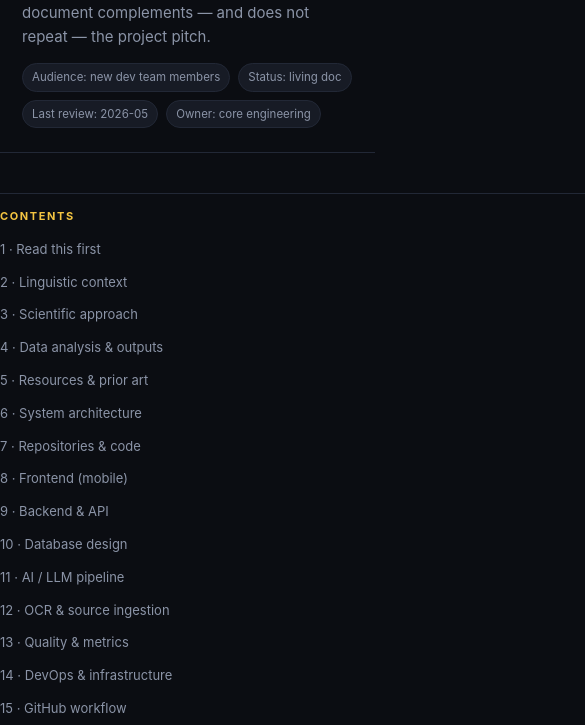
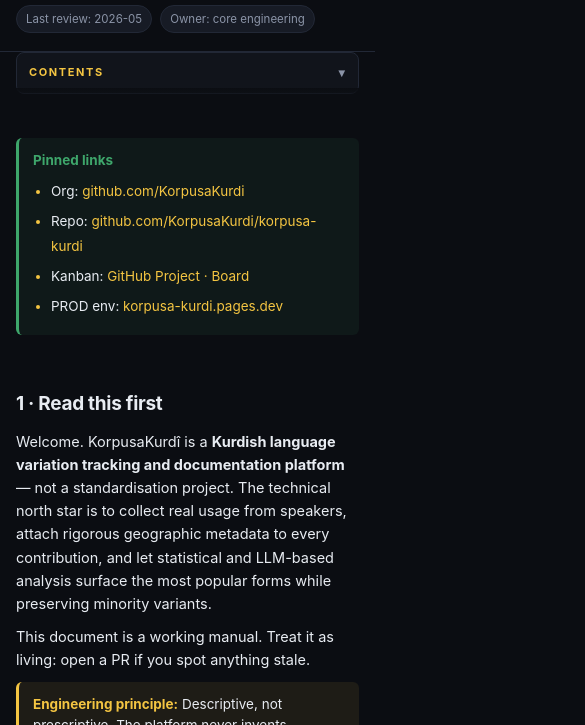
Before and after one commit to KorpusaKurdi/korpusa-kurdi, a plain HTML site: page docs.html in a window 390 px wide. Shown: the part 310-1035 px from the top of the page, 585 px wide, since content can reach past the window. Drawn offline with Linux system fonts and the light colour scheme.

Commit message:
mobile fix

```diff
--- a/docs.html
+++ b/docs.html
@@ -19,7 +19,7 @@
   }
   *{box-sizing:border-box}
   html{scrollbar-gutter:stable}
-  html,body{margin:0;padding:0;background:var(--bg);color:var(--text);
+  html,body{margin:0;padding:0;background:var(--bg);color:var(--text);overflow-wrap:break-word;
     font-family:-apple-system,BlinkMacSystemFont,"Inter","Segoe UI",Roboto,sans-serif;
     font-size:14.5px;line-height:1.6;
     transition:background .25s ease,color .25s ease}
@@ -78,11 +78,21 @@
     border:1px solid var(--line);color:var(--muted)}
 
   .doc-body{display:grid;grid-template-columns:240px 1fr;gap:42px;padding:32px 0 60px;align-items:start}
+  .doc-body > main.content{min-width:0}
+  .doc-body > aside.toc{min-width:0}
 
   /* ---------- TOC ---------- */
   aside.toc{position:sticky;top:74px;align-self:start;font-size:13px;border-left:1px solid var(--line);padding-left:14px}
-  aside.toc .toc-title{font-size:11px;letter-spacing:1.6px;text-transform:uppercase;color:var(--accent);margin-bottom:10px;font-weight:700}
-  aside.toc ol{list-style:none;padding:0;margin:0;display:flex;flex-direction:column;gap:6px}
+  aside.toc details{margin:0}
+  aside.toc summary{display:flex;align-items:center;justify-content:space-between;cursor:pointer;user-select:none;
+    list-style:none;font-size:11px;letter-spacing:1.6px;text-transform:uppercase;color:var(--accent);font-weight:700;
+    padding:10px 12px;border:1px solid var(--line);border-radius:8px;background:var(--bg-soft);
+    transition:border-color .2s ease,background-color .2s ease}
+  aside.toc summary::-webkit-details-marker{display:none}
+  aside.toc summary::after{content:"▾";font-size:12px;color:var(--muted);transition:transform .25s ease}
+  aside.toc details[open] summary::after{transform:rotate(180deg)}
+  aside.toc summary:hover{border-color:color-mix(in srgb,var(--accent) 50%,var(--line))}
+  aside.toc ol{list-style:none;padding:0;margin:10px 0 0;display:flex;flex-direction:column;gap:6px}
   aside.toc ol a{color:var(--muted);display:block;padding:3px 0}
   aside.toc ol a:hover{color:var(--text);text-decoration:none}
   aside.toc ol li.sub a{padding-left:14px;font-size:12.5px}
@@ -100,7 +110,7 @@
   main.content ul li::marker{color:var(--accent)}
   main.content code{background:var(--code-bg);border:1px solid var(--line);
     padding:1px 6px;border-radius:5px;font-family:ui-monospace,SFMono-Regular,Menlo,Consolas,monospace;
-    font-size:12.5px;color:var(--text)}
+    font-size:12.5px;color:var(--text);overflow-wrap:anywhere;word-break:break-word}
 
   /* code block */
   pre.code{background:var(--code-bg);border:1px solid var(--line);border-radius:10px;
@@ -172,20 +182,41 @@
   footer{padding:24px 0 40px;color:var(--muted);font-size:12.5px;border-top:1px solid var(--line)}
   .foot{display:flex;justify-content:space-between;align-items:center;flex-wrap:wrap;gap:10px}
 
+  /* desktop: TOC summary hidden, list always visible regardless of [open] */
+  @media (min-width: 981px){
+    aside.toc summary{display:none}
+    aside.toc details > ol{display:flex !important}
+    aside.toc details > ol{margin-top:0}
+  }
+
   @media (max-width: 980px){
-    .doc-body{grid-template-columns:1fr}
-    aside.toc{position:relative;top:auto;border-left:none;border-top:1px solid var(--line);padding-left:0;padding-top:14px;margin-top:8px}
+    .doc-body{grid-template-columns:1fr;gap:18px;padding:22px 0 50px}
+    aside.toc{position:sticky;top:54px;z-index:20;background:var(--bg);
+      border-left:none;border-top:none;padding-left:0;padding-top:0;margin:0 0 8px;
+      padding-bottom:8px}
+    aside.toc::after{content:"";position:absolute;left:0;right:0;bottom:0;height:14px;
+      background:linear-gradient(to bottom,var(--bg),transparent);pointer-events:none}
+    aside.toc details[open] > ol{max-height:60vh;overflow-y:auto;padding-right:6px}
     .arch{grid-template-columns:repeat(2,1fr)}
     .grid-3,.grid-4{grid-template-columns:1fr 1fr}
     .flow{grid-template-columns:repeat(3,1fr)}
     .flow-step:nth-child(3n)::after{display:none}
   }
   @media (max-width: 540px){
+    .wrap{padding:0 16px}
     nav ul{display:none}
     .grid-2,.grid-3,.grid-4{grid-template-columns:1fr}
-    .doc-head h1{font-size:26px}
+    .doc-head{padding:24px 0 18px}
+    .doc-head h1{font-size:24px}
+    .doc-head p{font-size:14px}
+    main.content h2{font-size:19px}
+    main.content h3{font-size:15px}
+    main.content section{padding:14px 0 22px}
     .flow{grid-template-columns:1fr}
     .flow-step::after{display:none}
+    .tbl{font-size:12px}
+    .tbl th,.tbl td{padding:6px 8px}
+    .arch{grid-template-columns:1fr}
   }
 </style>
 </head>
@@ -237,9 +268,10 @@
 
 <!-- ===================== TOC ===================== -->
 <aside class="toc">
-  <div class="toc-title">Contents</div>
-  <ol>
-    <li><a href="#read-this-first">1 · Read this first</a></li>
+  <details>
+    <summary>Contents</summary>
+    <ol>
+      <li><a href="#read-this-first">1 · Read this first</a></li>
     <li><a href="#linguistic-context">2 · Linguistic context</a></li>
     <li><a href="#scientific-approach">3 · Scientific approach</a></li>
     <li><a href="#data-analysis">4 · Data analysis &amp; outputs</a></li>
@@ -259,7 +291,8 @@
     <li><a href="#roadmap">18 · Roadmap &amp; milestones</a></li>
     <li><a href="#onboarding">19 · Onboarding checklist</a></li>
     <li><a href="#appendix">20 · Appendix &amp; references</a></li>
-  </ol>
+    </ol>
+  </details>
 </aside>
 
 <!-- ===================== CONTENT ===================== -->
```
